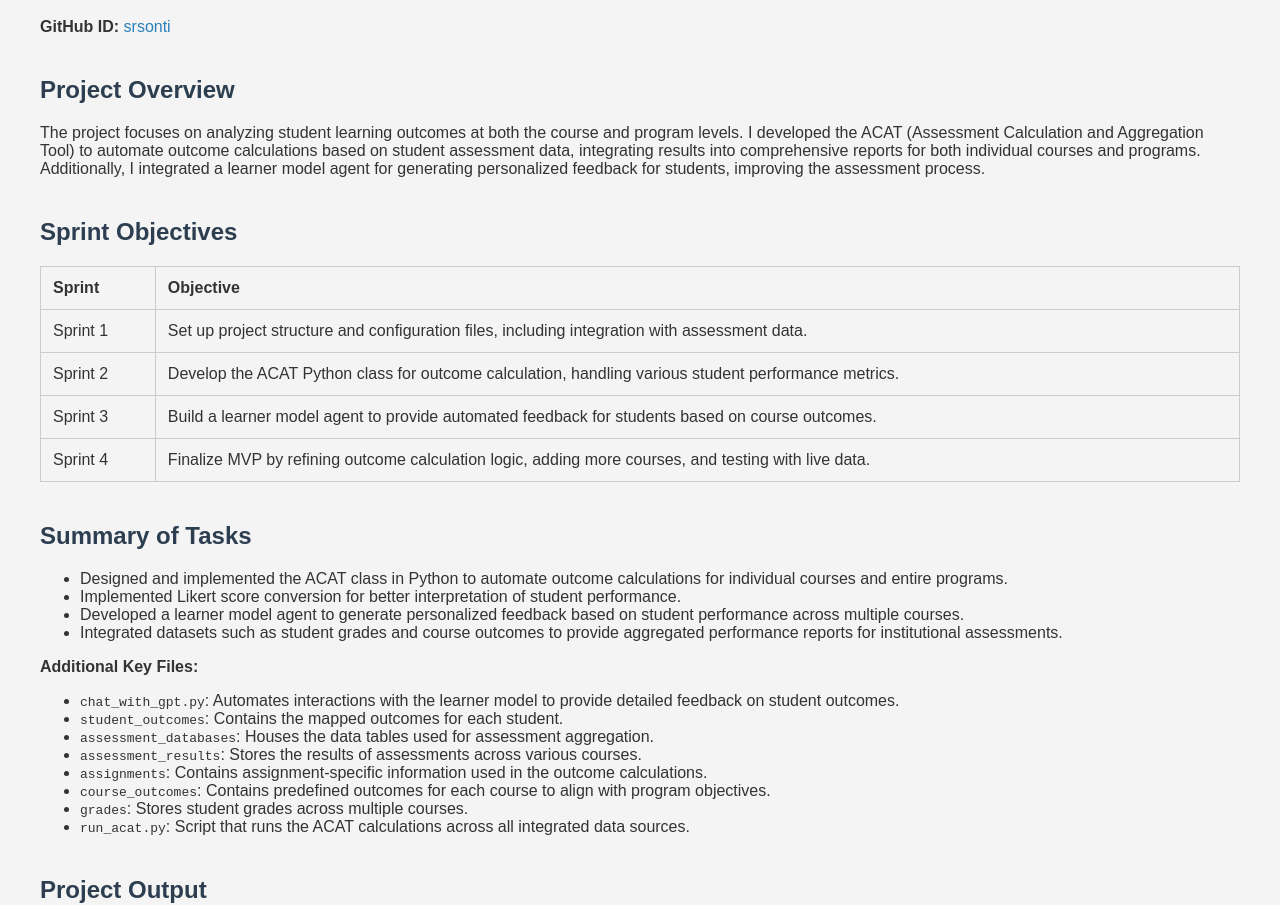
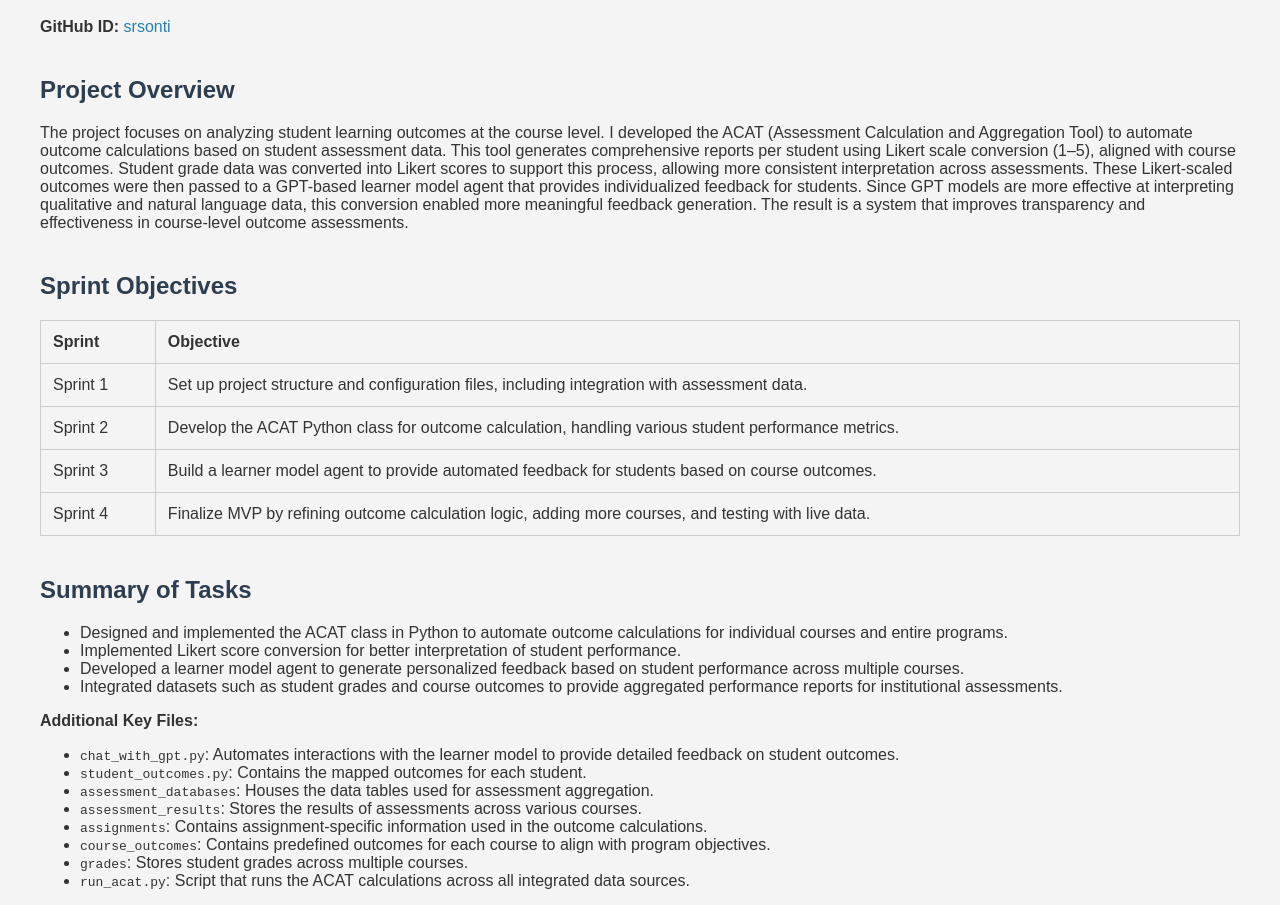
Before and after one commit to srsonti/portfolio, a plain HTML site: page index.html in a window 1280 px wide. Shown: the part 80-985 px from the top of the page. Drawn offline with Linux system fonts and the light colour scheme.

Commit message:
portfolio

```diff
--- a/index.html
+++ b/index.html
@@ -58,10 +58,13 @@
   <section id="overview">
     <h2>Project Overview</h2>
     <p>
-      The project focuses on analyzing student learning outcomes at both the course and program levels.
-      I developed the ACAT (Assessment Calculation and Aggregation Tool) to automate outcome calculations based on student assessment data,
-      integrating results into comprehensive reports for both individual courses and programs. Additionally, I integrated a learner model agent
-      for generating personalized feedback for students, improving the assessment process.
+        The project focuses on analyzing student learning outcomes at the course level.
+        I developed the ACAT (Assessment Calculation and Aggregation Tool) to automate outcome calculations based on student assessment data.
+        This tool generates comprehensive reports per student using Likert scale conversion (1–5), aligned with course outcomes.
+        Student grade data was converted into Likert scores to support this process, allowing more consistent interpretation across assessments.
+        These Likert-scaled outcomes were then passed to a GPT-based learner model agent that provides individualized feedback for students.
+        Since GPT models are more effective at interpreting qualitative and natural language data, this conversion enabled more meaningful feedback generation.
+        The result is a system that improves transparency and effectiveness in course-level outcome assessments.
     </p>
   </section>
 
@@ -102,7 +105,7 @@
     <p><strong>Additional Key Files:</strong></p>
     <ul>
       <li><code>chat_with_gpt.py</code>: Automates interactions with the learner model to provide detailed feedback on student outcomes.</li>
-      <li><code>student_outcomes</code>: Contains the mapped outcomes for each student.</li>
+      <li><code>student_outcomes.py</code>: Contains the mapped outcomes for each student.</li>
       <li><code>assessment_databases</code>: Houses the data tables used for assessment aggregation.</li>
       <li><code>assessment_results</code>: Stores the results of assessments across various courses.</li>
       <li><code>assignments</code>: Contains assignment-specific information used in the outcome calculations.</li>
@@ -138,7 +141,7 @@
     <ul>
       <li><a href="https://github.com/srsonti/srsonti-Assessment/blob/main/src/ACAT/acat.py" target="_blank">acat.py</a></li>
       <li><a href="https://github.com/srsonti/srsonti-Assessment/blob/main/src/ACAT/chat_with_gpt.py" target="_blank">chat_with_gpt.py</a></li>
-      <li><a href="https://github.com/srsonti/srsonti-Assessment/blob/main/src/ACAT/student_outcomes.py" target="_blank">student_outcomes</a></li>
+      <li><a href="https://github.com/srsonti/srsonti-Assessment/blob/main/src/ACAT/student_outcomes.py" target="_blank">student_outcomes.py</a></li>
       <li><a href="https://github.com/srsonti/srsonti-Assessment/tree/main/src/ACAT/assessment_databases" target="_blank">assessment_databases</a></li>
       <li><a href="https://github.com/srsonti/srsonti-Assessment/tree/main/src/ACAT/assessment_results" target="_blank">assessment_results</a></li>
       <li><a href="https://github.com/srsonti/srsonti-Assessment/tree/main/src/ACAT/assignments" target="_blank">assignments</a></li>
```
